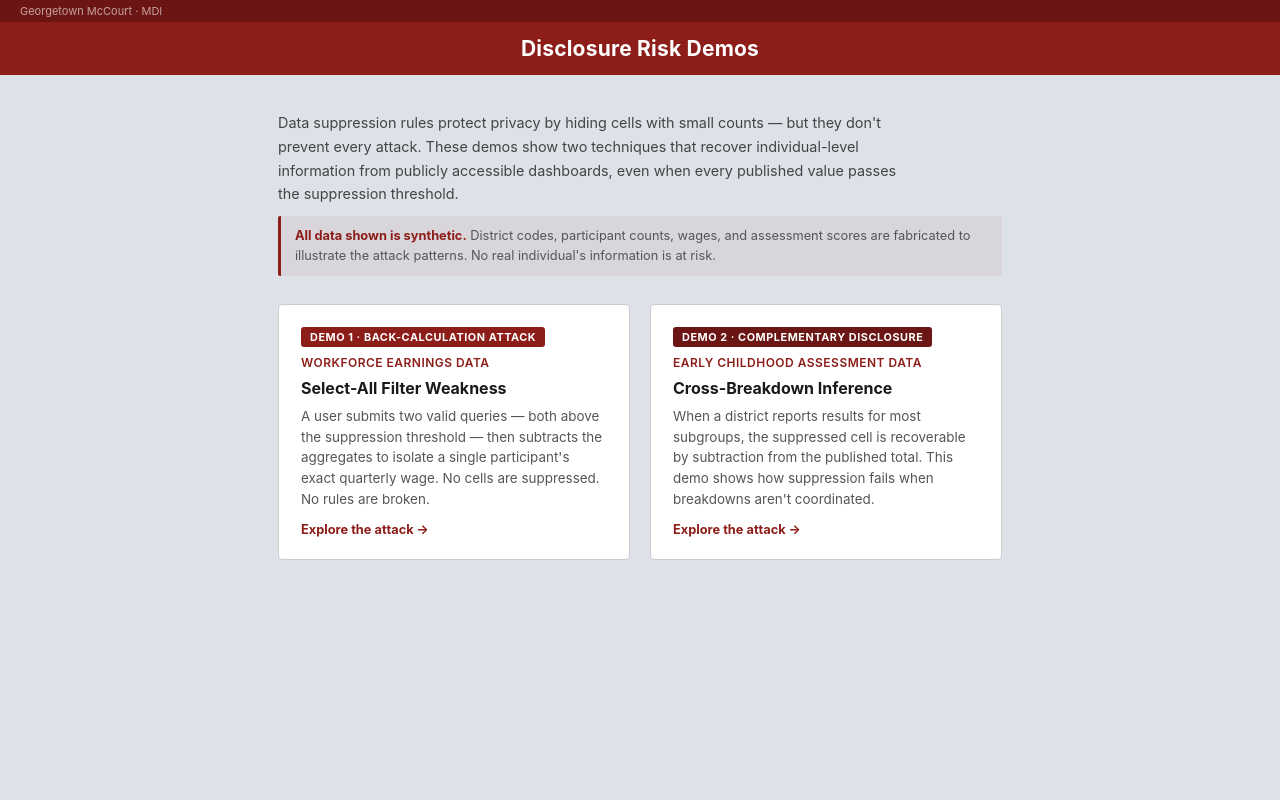
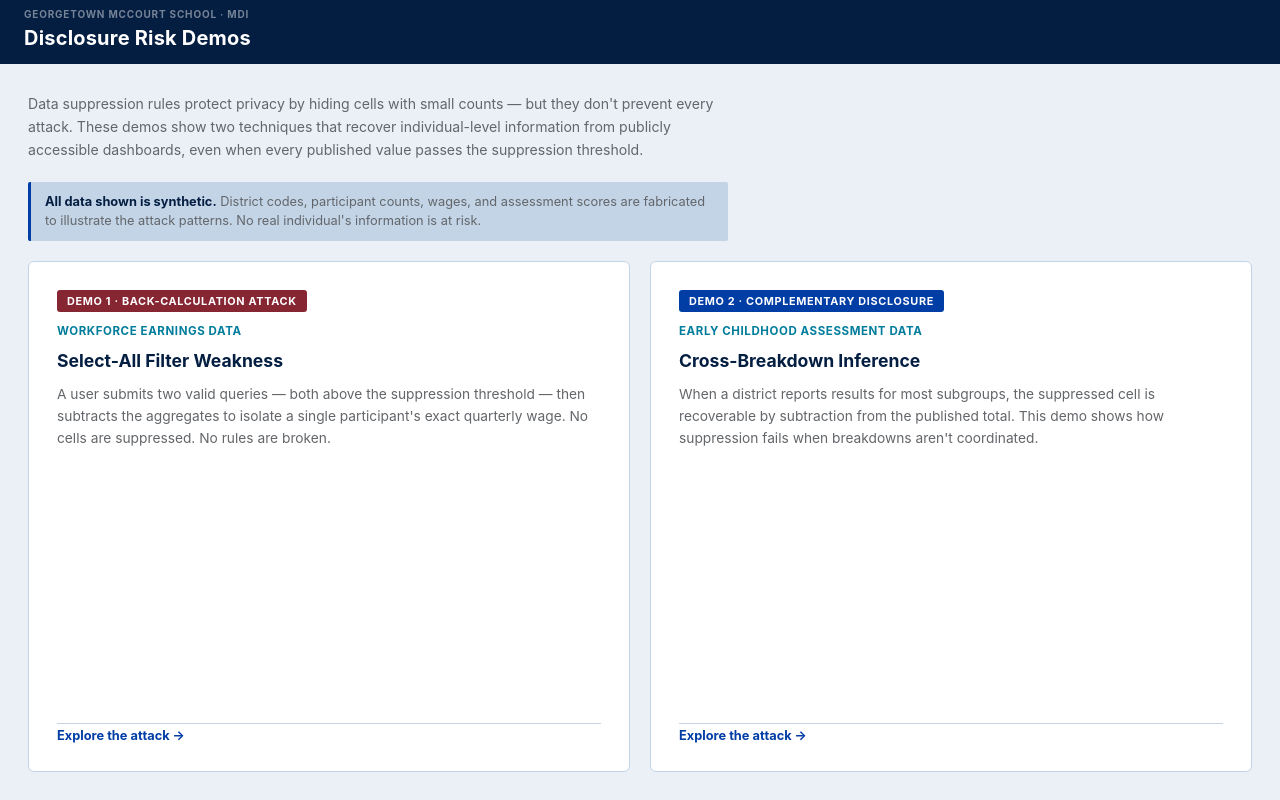
Before and after one commit to georgetown-mdi/noise-infusion-dashboard, a website: page index.html in a window 1280 px wide. Drawn offline with Linux system fonts and the light colour scheme.

Commit message:
Landing page: MDI theme, red/blue demo tags, full-viewport layout
Navy header with Georgetown MDI eyebrow, --bg background, cards flex
to fill remaining viewport height, Demo 1 tag uses --danger red,
Demo 2 uses --blue, teal domain labels, pale caveat block.

Co-Authored-By: Claude Sonnet 4.6 <noreply@anthropic.com>

```diff
--- a/index.html
+++ b/index.html
@@ -6,48 +6,54 @@
   <title>Disclosure Risk Demos</title>
   <link rel="stylesheet" href="shared/mdi.css">
   <style>
-    body { background: #dde1e8; }
+    html, body { height: 100%; }
+    body { display: flex; flex-direction: column; background: var(--bg); }
 
-    .site-back { background: #6b1614; padding: 4px 20px; font-size: 11px; }
-    .site-back a { color: rgba(255,255,255,.6); text-decoration: none; }
-    .site-title { background: #8C1D18; padding: 14px 28px; text-align: center; font-size: 21px; font-weight: 700; color: #fff; letter-spacing: .01em; }
+    /* ── MDI header ── */
+    .dash-header { background: var(--navy); flex-shrink: 0; padding: 0; }
+    .dash-eyebrow { padding: 8px 24px 0; font-size: 10px; font-weight: 700; text-transform: uppercase; letter-spacing: .08em; color: rgba(255,255,255,.45); }
+    .dash-title { padding: 6px 24px 14px; font-size: 20px; font-weight: 700; color: #fff; letter-spacing: .01em; }
 
-    .content { max-width: 780px; margin: 36px auto; padding: 0 28px 48px; }
+    /* ── Content fills remaining space ── */
+    .content { flex: 1; display: flex; flex-direction: column; padding: 28px 28px 28px; gap: 20px; min-height: 0; }
 
-    .intro-block { margin-bottom: 20px; }
-    .intro-block p { font-size: 0.9rem; color: #444; line-height: 1.65; margin-bottom: 10px; max-width: 640px; }
-    .caveat { font-size: 0.8rem; color: #555; padding: 10px 14px; background: rgba(140,29,24,.06); border-left: 3px solid #8C1D18; border-radius: 2px; line-height: 1.55; }
-    .caveat strong { color: #8C1D18; }
+    .intro { font-size: 0.88rem; color: var(--gray); line-height: 1.65; max-width: 700px; }
+    .caveat { font-size: 0.8rem; color: var(--gray); padding: 10px 14px; background: var(--pale); border-left: 3px solid var(--blue); border-radius: 2px; line-height: 1.55; max-width: 700px; }
+    .caveat strong { color: var(--navy); }
 
-    .cards { display: flex; gap: 20px; flex-wrap: wrap; margin-top: 28px; }
+    /* ── Cards consume remaining vertical space ── */
+    .cards { flex: 1; display: flex; gap: 20px; min-height: 0; }
     .card {
-      flex: 1; min-width: 260px;
-      background: #fff; border: 1px solid #ccc; border-radius: 4px;
-      padding: 22px; text-decoration: none; color: inherit;
+      flex: 1;
+      background: var(--white); border: 1px solid var(--border); border-radius: 6px;
+      padding: 28px; text-decoration: none; color: inherit;
+      display: flex; flex-direction: column; gap: 12px;
       transition: box-shadow .15s, transform .15s;
-      display: flex; flex-direction: column; gap: 8px;
     }
-    .card:hover { box-shadow: 0 4px 20px rgba(140,29,24,.14); transform: translateY(-2px); }
+    .card:hover { box-shadow: 0 6px 24px rgba(4,30,66,.12); transform: translateY(-2px); }
+
     .tag {
       display: inline-block; font-size: 0.68rem; font-weight: 700;
-      text-transform: uppercase; letter-spacing: .05em;
-      padding: 3px 9px; border-radius: 3px; align-self: flex-start;
-      background: #8C1D18; color: #fff;
+      text-transform: uppercase; letter-spacing: .06em;
+      padding: 4px 10px; border-radius: 3px; align-self: flex-start; color: #fff;
     }
-    .tag-2 { background: #6b1614; }
-    .card h2 { font-size: 1rem; font-weight: 700; margin: 0; color: #1a1a1a; }
-    .card .domain { font-size: 0.75rem; font-weight: 600; color: #8C1D18; text-transform: uppercase; letter-spacing: .04em; }
-    .card p { font-size: 0.84rem; color: #555; margin: 0; line-height: 1.55; }
-    .card .cta { font-size: 0.8rem; font-weight: 700; color: #8C1D18; margin-top: 4px; }
+    .tag-red  { background: var(--danger); }
+    .tag-blue { background: var(--blue); }
+
+    .card .domain { font-size: 0.72rem; font-weight: 700; text-transform: uppercase; letter-spacing: .05em; color: var(--teal); }
+    .card h2 { font-size: 1.1rem; font-weight: 700; margin: 0; color: var(--navy); }
+    .card p { font-size: 0.86rem; color: var(--gray); margin: 0; line-height: 1.6; flex: 1; }
+    .card .cta { font-size: 0.8rem; font-weight: 700; color: var(--blue); padding-top: 4px; border-top: 1px solid var(--border); }
   </style>
 </head>
 <body>
-  <div class="site-back"><a href="#">Georgetown McCourt · MDI</a></div>
-  <div class="site-title">Disclosure Risk Demos</div>
+  <div class="dash-header">
+    <div class="dash-eyebrow">Georgetown McCourt School · MDI</div>
+    <div class="dash-title">Disclosure Risk Demos</div>
+  </div>
 
   <div class="content">
-    <div class="intro-block">
-      <p>
+    <p class="intro">
       Data suppression rules protect privacy by hiding cells with small counts — but they don't prevent every attack.
       These demos show two techniques that recover individual-level information from publicly accessible dashboards,
       even when every published value passes the suppression threshold.
@@ -56,11 +62,10 @@
       <strong>All data shown is synthetic.</strong> District codes, participant counts, wages, and assessment scores
       are fabricated to illustrate the attack patterns. No real individual's information is at risk.
     </div>
-    </div>
 
     <div class="cards">
       <a class="card" href="back-calc/">
-        <div class="tag">Demo 1 · Back-Calculation Attack</div>
+        <div class="tag tag-red">Demo 1 · Back-Calculation Attack</div>
         <div class="domain">Workforce Earnings Data</div>
         <h2>Select-All Filter Weakness</h2>
         <p>
@@ -71,7 +76,7 @@
       </a>
 
       <a class="card" href="suppression/">
-        <div class="tag tag-2">Demo 2 · Complementary Disclosure</div>
+        <div class="tag tag-blue">Demo 2 · Complementary Disclosure</div>
         <div class="domain">Early Childhood Assessment Data</div>
         <h2>Cross-Breakdown Inference</h2>
         <p>
```
Lines whose indentation alone changed are shown as unchanged.
